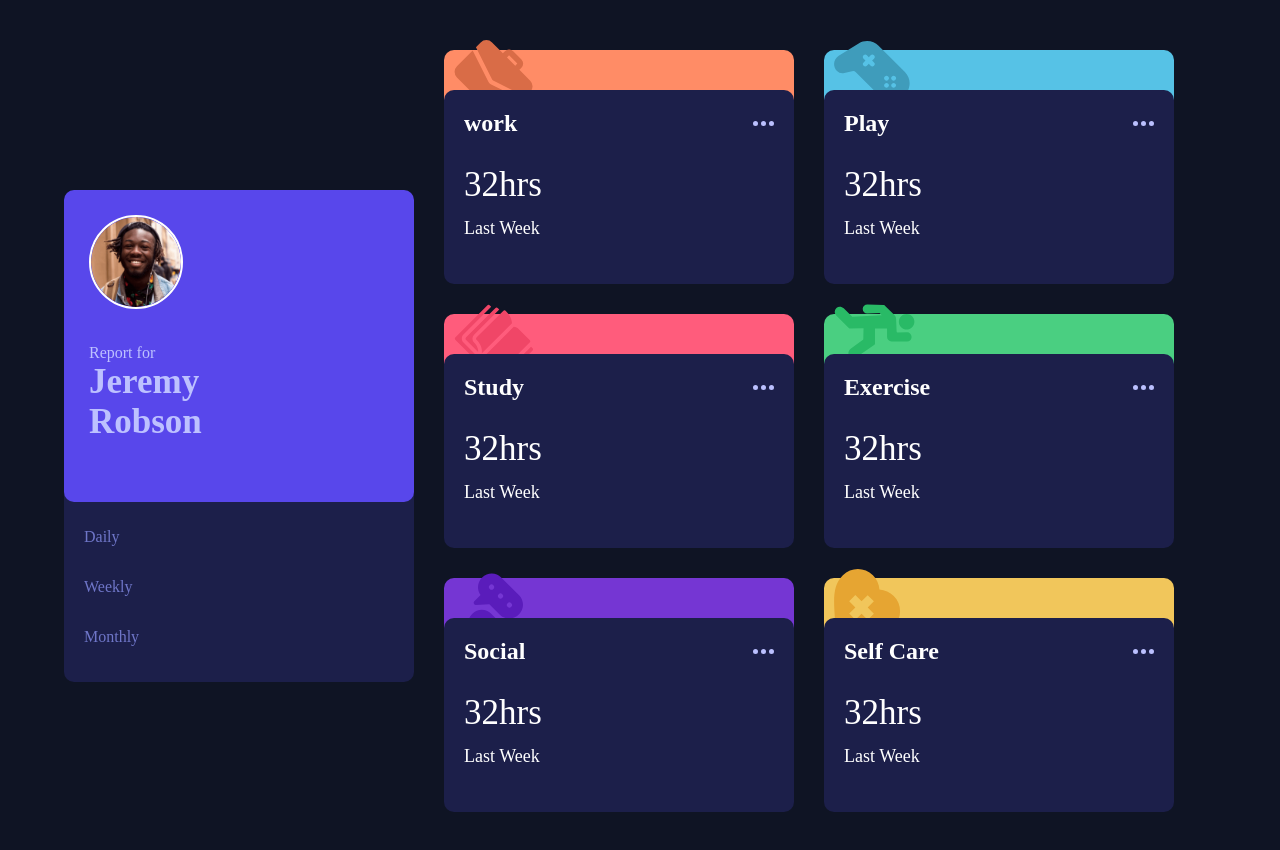
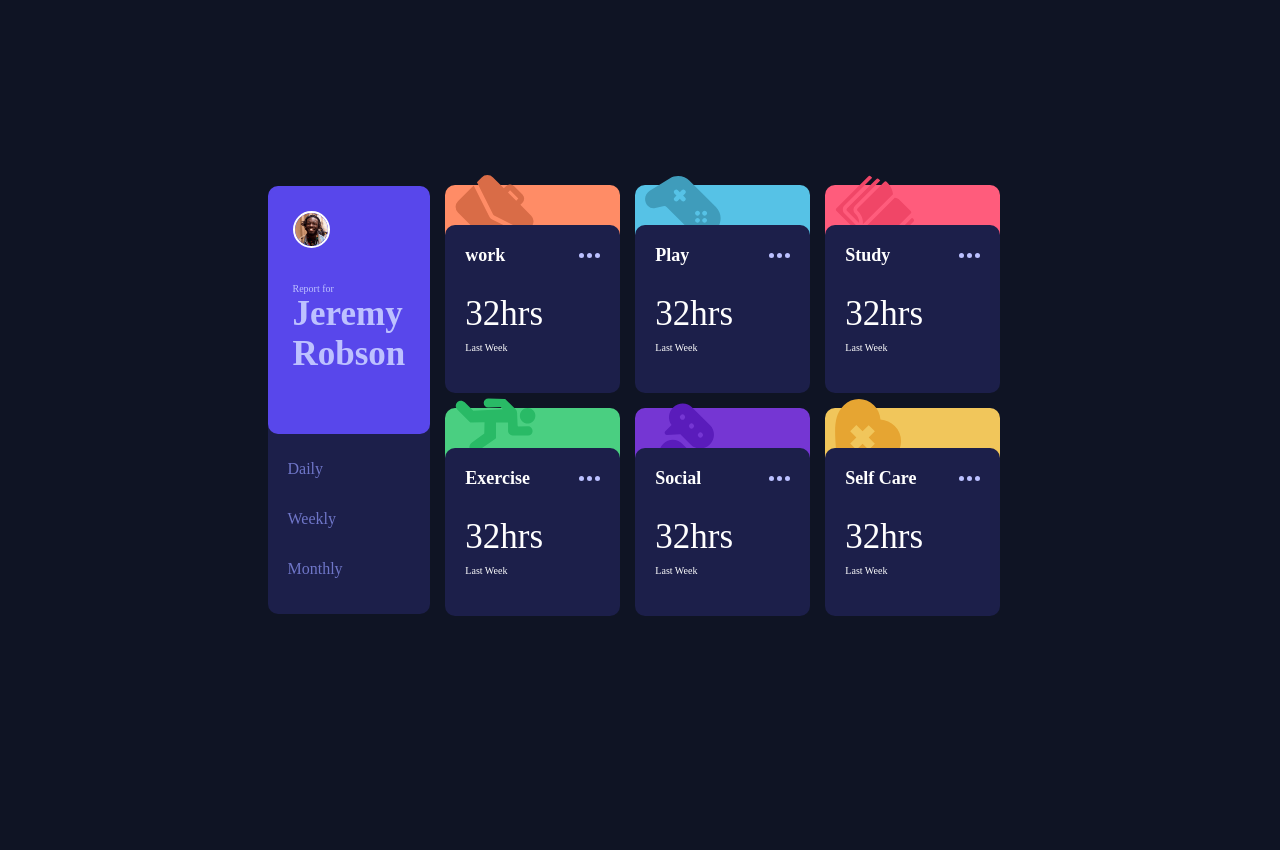
Before and after one commit to boarnerges/time-tracking-dashboard, a plain HTML site: page index.html in a window 1280 px wide. After the commit the page ends 800 px from the top, so only its background shows below. Drawn offline with Linux system fonts and the light colour scheme.

Commit message:
corrected somethings that needed correction

```diff
--- a/style.css
+++ b/style.css
@@ -78,7 +78,8 @@ h1 {
   background-color: hsl(235, 46%, 20%);
   color: hsl(235, 45%, 61%);
   justify-content: space-around;
-  margin: -10px auto;
+  margin: 0 auto;
+  margin-top: -10px;
   z-index: -1;
   position: relative;
   padding: 10px;
@@ -187,17 +188,23 @@ h1 {
 
 @media (min-width: 768px) {
   .wrapper {
-    width: 90%;
+    width: 745px;
     flex-direction: row;
-    gap: 30px;
+    gap: 15px;
+    margin: 0;
   }
   .header {
-    min-width: 350px;
+    width: 175px;
+    margin: 0;
   }
 
   .profile {
     flex-direction: column;
     align-items: flex-start;
+  }
+
+  .profile p {
+    font-size: 10px;
   }
 
   .profile > img {
@@ -212,7 +219,9 @@ h1 {
   .container {
     display: flex;
     flex-wrap: wrap;
-    gap: 30px;
+    gap: 15px;
+    width: 100%;
+    margin: 0;
   }
 
   .opt {
@@ -227,7 +236,7 @@ h1 {
   }
 
   .cont {
-    width: 350px;
+    width: 175px;
   }
 
   .cont > div:first-child {
@@ -247,7 +256,10 @@ h1 {
 
   .flex_ p:last-child {
     color: white;
+    font-size: 10px;
+  }
+
+  .flex h2 {
     font-size: 18px;
-    padding: 5px 0;
   }
 }
```
